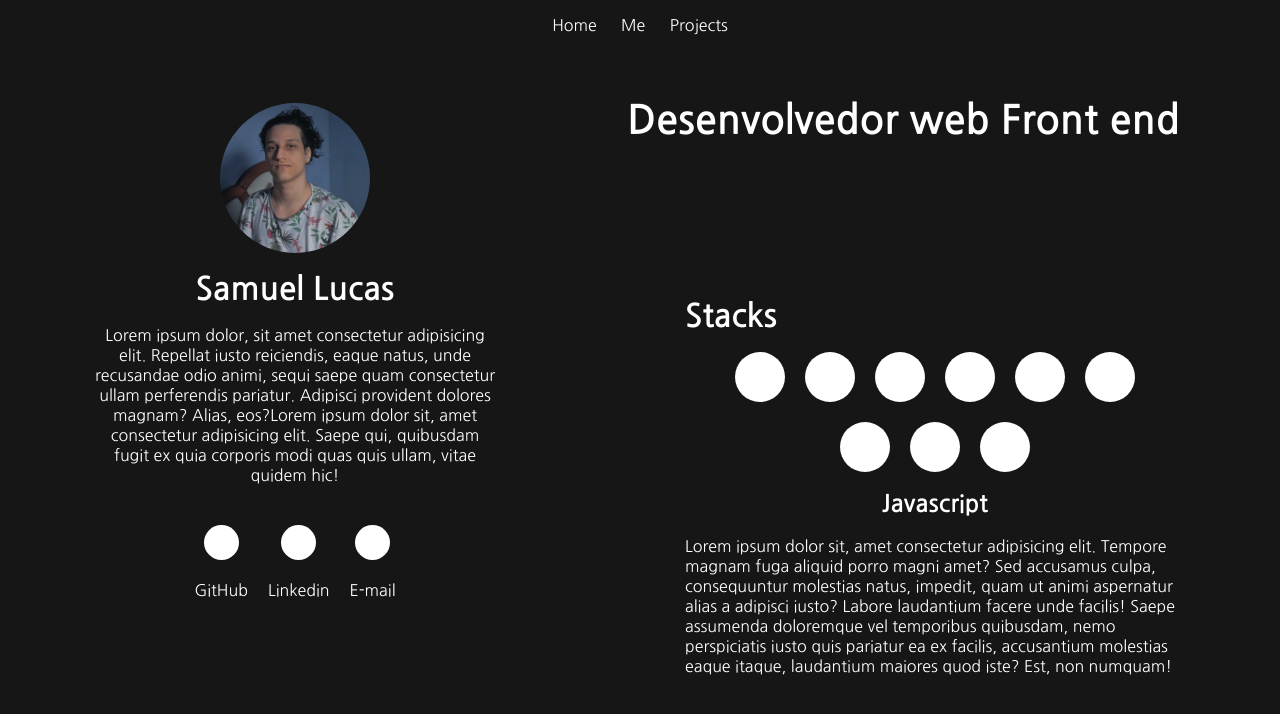
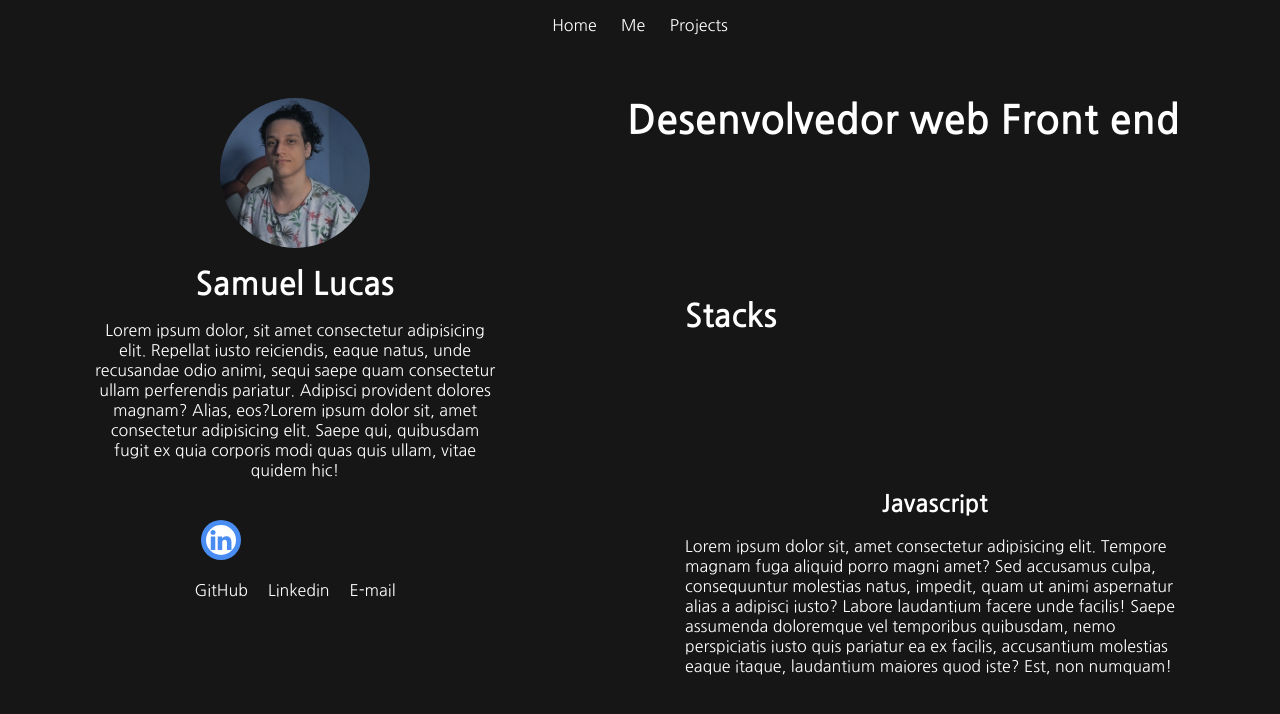
Before and after one commit to Samuellucasn/Portifolio, a React (Vite) app: page /Me in a window 1280 px wide. Shown: the top 714 px of the page. Built offline with nearby package versions, Linux system fonts and the light colour scheme.

Commit message:
feat contact icons

```diff
--- a/src/components/Stamp/style.scss
+++ b/src/components/Stamp/style.scss
@@ -6,5 +6,7 @@
 
     border-radius: 50%;
 
-    background-color: white;
+    display: flex;
+    justify-content: center;
+    align-items: center;
 }
--- a/src/components/pages/MeSection/index.tsx
+++ b/src/components/pages/MeSection/index.tsx
@@ -1,6 +1,6 @@
 import './style.scss'
 
-import BsLinkedin from 'react-icons/bs'
+import {BsLinkedin} from 'react-icons/bs'
 
 import Stamp from '../../Stamp'
 
@@ -15,9 +15,9 @@ const Me: React.FC<any> = () => {
 
                 <div className="contacts">
                     <ul>
-                        <li><Stamp style={{width: 35 + 'px', height: 35 + 'px'}}></Stamp>GitHub</li>
-                        <li><Stamp style={{width: 35 + 'px', height: 35 + 'px'}}></Stamp>Linkedin</li>
-                        <li><Stamp style={{width: 35 + 'px', height: 35 + 'px'}}></Stamp>E-mail</li>
+                        <li><Stamp style={{backgroundColor: '#4a8df2'}}><BsLinkedin /></Stamp>GitHub</li>
+                        <li><Stamp ></Stamp>Linkedin</li>
+                        <li><Stamp ></Stamp>E-mail</li>
                     </ul>
                 </div>
             </div>
--- a/src/components/pages/MeSection/style.scss
+++ b/src/components/pages/MeSection/style.scss
@@ -1,12 +1,4 @@
 @use '/src/style/variables.scss' as variables;
-
-@mixin about-text {
-    width: 300px;
-
-    text-align: center;
-
-    margin-bottom: 20px;
-}
 
 .about-main {
     height: 100vh;
@@ -16,22 +8,9 @@
 
     display: flex;
     justify-content: space-between;
-
-    // img {
-    //     position: absolute;
-
-    //     bottom: 0;
-    //     left: 35%;
-
-    //     z-index: -1;
-
-    //     height: 580px;
-    //     width: 400px;
-    // }
 }
 
 .about-me {
-
     display: flex;
     flex-direction: column;
     justify-content: center;
@@ -39,9 +18,6 @@
 
     margin: auto;
     margin-bottom: 250px;
-
-    animation:  1s linear ;
-
 
     .perfil-img {
         background-image: url(/src//assets/fot-perfil-portifolio-bom.jpg);
@@ -57,11 +33,15 @@
     }
 
     h1 {
-        @include about-text();
+        width: 300px;
+
+        text-align: center;
+
+        margin-bottom: 20px;
     }
 
     p {
-        @include about-text();
+        text-align: center;
 
         width: 400px;
 
@@ -81,6 +61,18 @@
                 flex-direction: column;
                 align-items: center;
                 gap: 20px;
+
+                & .stamp {
+                    width: 40px;
+                    height: 40px;
+
+                    & :first-child {
+                        width: 30px;
+                        height: 30px;
+
+                        border-radius: 50%;
+                    }
+                }
             }
         }
     }
```
